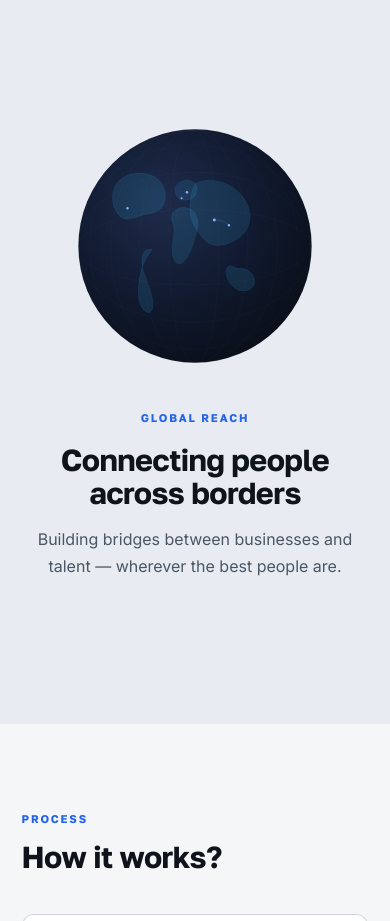
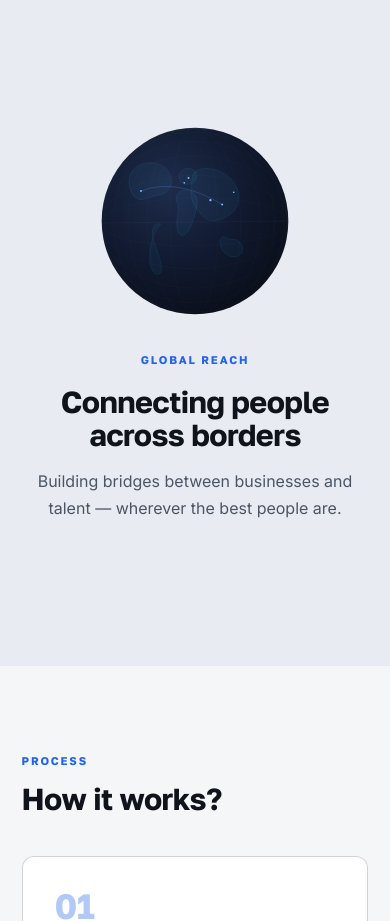
Before and after one commit to gyromth/arsa-website, a website built with Vite: page index.html in a window 390 px wide. Shown: the part 2040-2961 px from the top of the page. Built offline with nearby package versions, Linux system fonts and the light colour scheme.

Commit message:
feat: refine global reach globe and flight routes
Globe visual upgraded from a sparse grid with random colour blobs to a
more accurate, technology-style sphere:
- Precise graticule: 5 meridians + 5 parallels + equator (thin uniform
  lines) over a dark navy radial-gradient sphere, replacing the coarse
  4-line grid.
- Continents kept as very subtle thin silhouettes (low-opacity cobalt) so
  the globe reads as a real planet, not an abstract ball of spots.
- 6 glowing city points (Delhi, Moscow, Bangkok, New York, Frankfurt,
  Tokyo) and 6 arc routes: Delhi->Moscow, Delhi->Bangkok, NY->Bangkok,
  Delhi->Frankfurt, Delhi->Tokyo, NY->Frankfurt.

Moving marker replaced with a small SVG aeroplane silhouette that:
- travels along the current arc via getPointAtLength;
- rotates to face the tangent direction of travel (ang + 90 deg);
- fades in/out with its route; one route at a time.

Scroll-driven mechanics unchanged: globe rotation and route progress are a
pure function of the section's position in the viewport (down = forward,
up = reverse, stop = freeze); route lengths cached, passive scroll +
rAF-throttled, no timers/loops. prefers-reduced-motion shows a static
globe with three routes drawn and no planes.

Mobile: globe reduced to ~150-200px (from 190-250) on 320-430 so it no
longer dominates the section; stays centred above the text, no overlap,
no horizontal overflow. Desktop 1024/1440 keeps 340px.

Verified: globe in view + text below at all widths, rotation
-22->+22deg, route switching 0..5, plane moves along each arc and faces
travel direction, reverse on scroll-up, reduced-motion static, no console
errors. npm run build clean.

```diff
--- a/index.html
+++ b/index.html
@@ -238,14 +238,18 @@
               </defs>
               <circle cx="300" cy="300" r="280" fill="url(#globeGrad)" stroke="rgba(255,255,255,0.09)" stroke-width="1"/>
               <g class="globe__world">
-                <ellipse cx="300" cy="300" rx="60" ry="280" stroke="rgba(255,255,255,0.05)" stroke-width="1"/>
-                <ellipse cx="300" cy="300" rx="130" ry="280" stroke="rgba(255,255,255,0.05)" stroke-width="1"/>
-                <ellipse cx="300" cy="300" rx="200" ry="280" stroke="rgba(255,255,255,0.05)" stroke-width="1"/>
-                <ellipse cx="300" cy="300" rx="250" ry="280" stroke="rgba(255,255,255,0.04)" stroke-width="1"/>
-                <ellipse cx="300" cy="300" rx="280" ry="90" stroke="rgba(255,255,255,0.05)" stroke-width="1"/>
-                <ellipse cx="300" cy="300" rx="280" ry="180" stroke="rgba(255,255,255,0.05)" stroke-width="1"/>
-                <ellipse cx="300" cy="300" rx="280" ry="245" stroke="rgba(255,255,255,0.04)" stroke-width="1"/>
-                <g class="globe__land" fill="rgba(56,189,248,0.13)" stroke="rgba(56,189,248,0.22)" stroke-width="1">
+                <ellipse cx="300" cy="300" rx="270" ry="280" stroke="rgba(255,255,255,0.06)" stroke-width="1"/>
+                <ellipse cx="300" cy="300" rx="242" ry="280" stroke="rgba(255,255,255,0.06)" stroke-width="1"/>
+                <ellipse cx="300" cy="300" rx="198" ry="280" stroke="rgba(255,255,255,0.06)" stroke-width="1"/>
+                <ellipse cx="300" cy="300" rx="140" ry="280" stroke="rgba(255,255,255,0.06)" stroke-width="1"/>
+                <ellipse cx="300" cy="300" rx="72" ry="280" stroke="rgba(255,255,255,0.06)" stroke-width="1"/>
+                <ellipse cx="300" cy="300" rx="280" ry="270" stroke="rgba(255,255,255,0.06)" stroke-width="1"/>
+                <ellipse cx="300" cy="300" rx="280" ry="242" stroke="rgba(255,255,255,0.06)" stroke-width="1"/>
+                <ellipse cx="300" cy="300" rx="280" ry="198" stroke="rgba(255,255,255,0.06)" stroke-width="1"/>
+                <ellipse cx="300" cy="300" rx="280" ry="140" stroke="rgba(255,255,255,0.06)" stroke-width="1"/>
+                <ellipse cx="300" cy="300" rx="280" ry="72" stroke="rgba(255,255,255,0.06)" stroke-width="1"/>
+                <line x1="20" y1="300" x2="580" y2="300" stroke="rgba(255,255,255,0.1)" stroke-width="1"/>
+                <g class="globe__land" fill="rgba(56,189,248,0.05)" stroke="rgba(56,189,248,0.28)" stroke-width="1">
                   <path d="M125 225 C95 195 100 140 145 125 C185 112 225 130 232 165 C238 195 220 215 195 218 C170 221 145 240 125 225 Z"/>
                   <path d="M200 305 C175 298 170 330 180 360 C190 392 205 422 200 445 C196 462 178 458 170 435 C160 405 168 340 200 305 Z"/>
                   <path d="M258 172 C250 150 272 135 292 140 C310 145 315 162 303 178 C292 190 265 192 258 172 Z"/>
@@ -258,14 +262,19 @@
                 <circle class="globe__point" cx="385" cy="248" r="3"/>
                 <circle class="globe__point" cx="142" cy="205" r="3"/>
                 <circle class="globe__point" cx="272" cy="182" r="2.5"/>
+                <circle class="globe__point" cx="420" cy="212" r="2.5"/>
                 <path class="globe__route" d="M350 235 Q318 188 285 168"/>
                 <path class="globe__route" d="M350 235 Q370 234 385 248"/>
                 <path class="globe__route" d="M142 205 Q250 165 385 248"/>
                 <path class="globe__route" d="M350 235 Q310 206 272 182"/>
-                <circle class="globe__marker" r="5"/>
-                <circle class="globe__marker" r="5"/>
-                <circle class="globe__marker" r="5"/>
-                <circle class="globe__marker" r="5"/>
+                <path class="globe__route" d="M350 235 Q388 218 420 212"/>
+                <path class="globe__route" d="M142 205 Q205 178 272 182"/>
+                <g class="globe__plane"><path d="M0 -7 L3 -2 L3 4 L0 6 L-3 4 L-3 -2 Z"/></g>
+                <g class="globe__plane"><path d="M0 -7 L3 -2 L3 4 L0 6 L-3 4 L-3 -2 Z"/></g>
+                <g class="globe__plane"><path d="M0 -7 L3 -2 L3 4 L0 6 L-3 4 L-3 -2 Z"/></g>
+                <g class="globe__plane"><path d="M0 -7 L3 -2 L3 4 L0 6 L-3 4 L-3 -2 Z"/></g>
+                <g class="globe__plane"><path d="M0 -7 L3 -2 L3 4 L0 6 L-3 4 L-3 -2 Z"/></g>
+                <g class="globe__plane"><path d="M0 -7 L3 -2 L3 4 L0 6 L-3 4 L-3 -2 Z"/></g>
               </g>
             </svg>
           </div>
--- a/src/main.ts
+++ b/src/main.ts
@@ -316,7 +316,7 @@ function initGlobe(): void {
   const section = document.querySelector<HTMLElement>('.connecting');
   const world = document.querySelector<SVGGElement>('.globe__world');
   const routes = Array.from(document.querySelectorAll<SVGPathElement>('.globe__route'));
-  const markers = Array.from(document.querySelectorAll<SVGCircleElement>('.globe__marker'));
+  const markers = Array.from(document.querySelectorAll<SVGGElement>('.globe__plane'));
   if (!section || !world || routes.length === 0) return;
 
   const prefersReduced = window.matchMedia('(prefers-reduced-motion: reduce)').matches;
@@ -350,8 +350,17 @@ function initGlobe(): void {
     });
     markers.forEach((m, i) => {
       if (i === idx && local < 0.8) {
-        const pt = routes[idx].getPointAtLength(lengths[idx] * Math.min(1, local / 0.8));
-        m.setAttribute('transform', `translate(${pt.x.toFixed(1)} ${pt.y.toFixed(1)})`);
+        const drawP = Math.min(1, local / 0.8);
+        const t = lengths[idx] * drawP;
+        const pt = routes[idx].getPointAtLength(t);
+        // Tangent direction for the plane's heading.
+        const t2 = Math.min(lengths[idx], t + 2);
+        const pt2 = routes[idx].getPointAtLength(t2);
+        const ang = (Math.atan2(pt2.y - pt.y, pt2.x - pt.x) * 180) / Math.PI;
+        m.setAttribute(
+          'transform',
+          `translate(${pt.x.toFixed(1)} ${pt.y.toFixed(1)}) rotate(${(ang + 90).toFixed(1)})`,
+        );
         m.style.opacity = '1';
       } else {
         m.style.opacity = '0';
--- a/src/styles/main.css
+++ b/src/styles/main.css
@@ -876,17 +876,17 @@ html.html--booting body { visibility: hidden; }
 .connecting__visual {
   display: flex;
   justify-content: center;
-  margin-bottom: clamp(2rem, 1.5rem + 2vw, 3rem);
+  margin-bottom: clamp(1.5rem, 1rem + 2vw, 2.5rem);
 }
 
 /* Globe */
 .globe {
-  width: clamp(210px, 42vw, 340px);
+  width: clamp(200px, 40vw, 340px);
   height: auto;
 }
 
 @media (max-width: 480px) {
-  .globe { width: clamp(190px, 70vw, 250px); }
+  .globe { width: clamp(150px, 55vw, 200px); }
 }
 
 .globe__world {
@@ -896,7 +896,7 @@ html.html--booting body { visibility: hidden; }
 .globe__route {
   fill: none;
   stroke: #6ea8ff;
-  stroke-width: 1.6;
+  stroke-width: 1.5;
   stroke-linecap: round;
   opacity: 0;
 }
@@ -905,10 +905,13 @@ html.html--booting body { visibility: hidden; }
   fill: #8ab4ff;
 }
 
-.globe__marker {
-  fill: #dbeaff;
+.globe__plane {
+  opacity: 0;
+}
+
+.globe__plane path {
+  fill: #e6f0ff;
   filter: drop-shadow(0 0 4px rgba(56, 189, 248, 0.8));
-  opacity: 0;
 }
 
 .connecting__inner {
```
